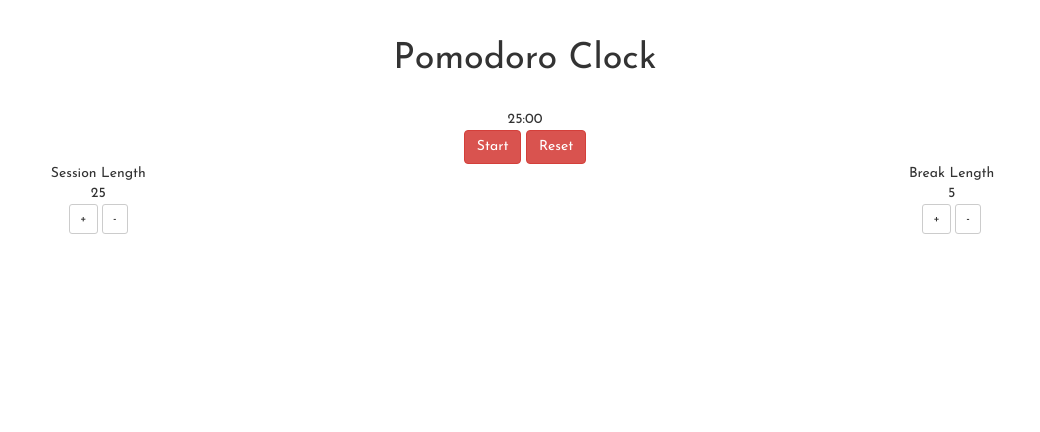
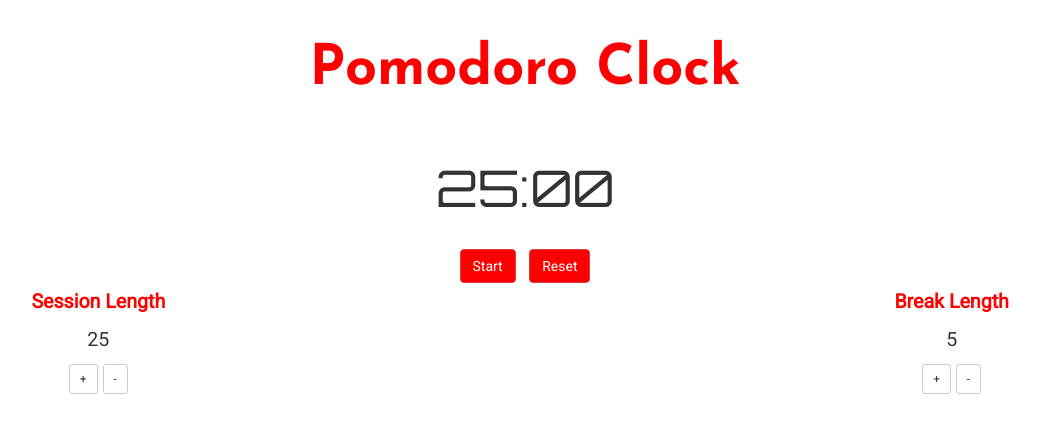
Before and after one commit to virenb/pomodoro-clock, a plain HTML site: page index.html in a window 1280 px wide. Shown: the whole page, without its empty margins (115-1155 px from the left). Drawn offline with nearby package versions, Linux system fonts and the light colour scheme.

Commit message:
Added new Google fonts and somefurther styling

```diff
--- a/style.css
+++ b/style.css
@@ -1,11 +1,45 @@
 @import url('https://fonts.googleapis.com/css?family=Josefin+Sans:300,400,400i,600,600i,700,700i');
+@import url('https://fonts.googleapis.com/css?family=Orbitron:400,500');
+@import url('https://fonts.googleapis.com/css?family=Roboto');
 
 * {
   padding: 0;
   margin: 0;
-  font-family: 'Josefin Sans', sans-serif;
+  font-family: 'Roboto', sans-serif;
 }
 
 h1 {
   padding: 20px;
+  color: red;
+  font-family: 'Josefin Sans', sans-serif;
+  font-size: 4em;
+  font-weight: 700;
 }
+
+.btn-danger {
+  background-color: red;
+  margin: 5px;
+}
+
+.btn-danger:hover {
+  background-color: red;
+}
+
+#clock {
+  font-family: 'Orbitron', sans-serif;
+  font-size: 3.6em;
+  margin: 20px;
+}
+
+.lengthTitles {
+  color: red;
+  font-weight: bold;
+}
+
+#sessionLength, #breakLength {
+  padding: 10px;
+}
+
+.col-md-4 {
+  font-size: 1.4em;
+}
```
